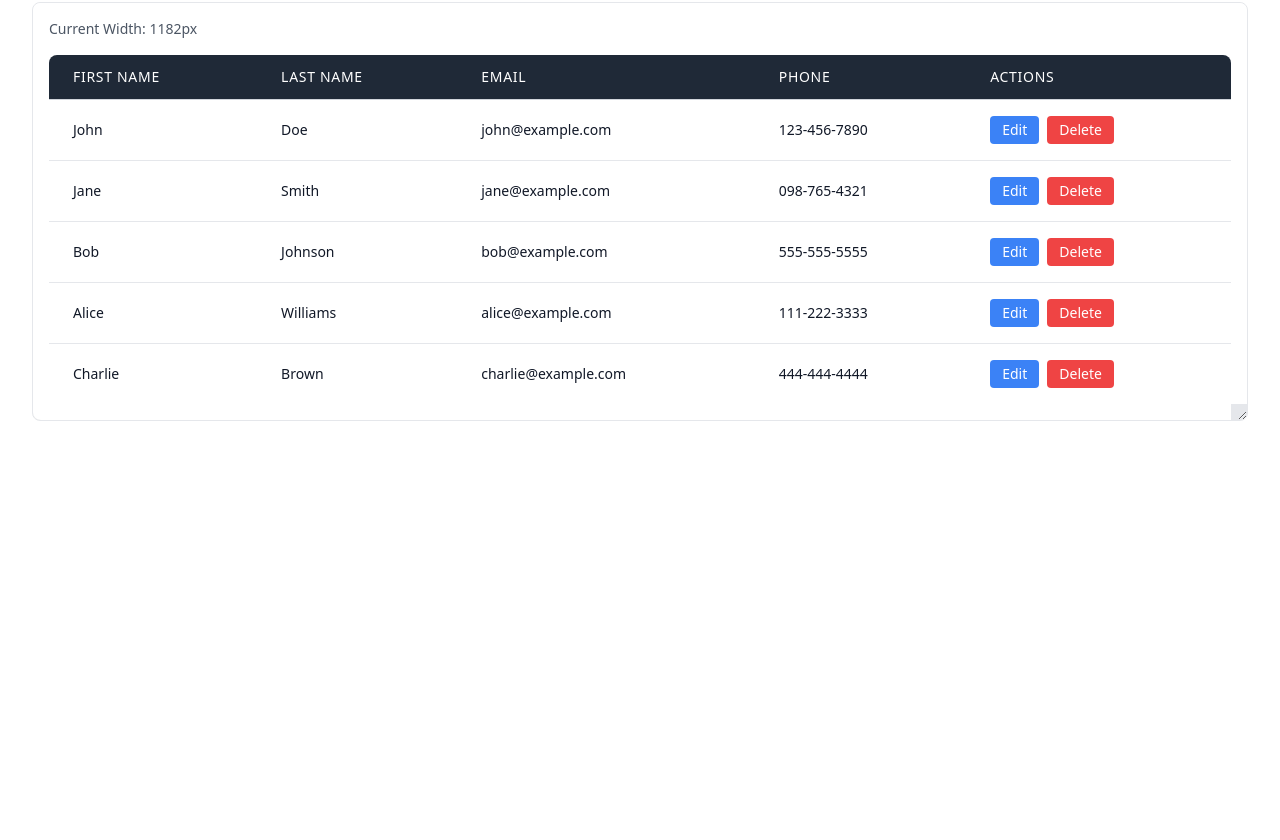
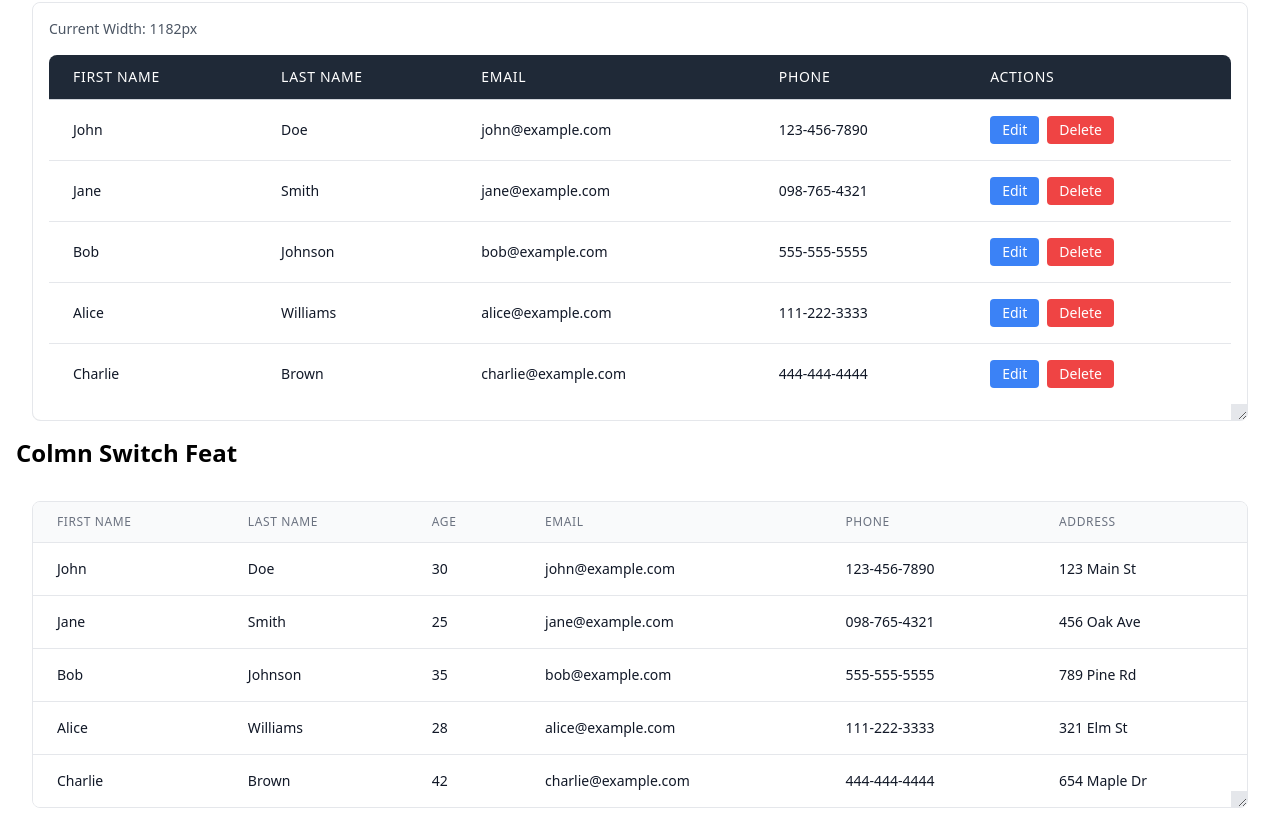
Before and after one commit to harshpathakzz/responsive-table-v2, a React (Vite) app: page / in a window 1280 px wide. Shown: the part 3561-4401 px from the top of the page. Before the commit the page ends 4014 px from the top, so only its background shows below. Built offline with nearby package versions, Linux system fonts and the light colour scheme.

Commit message:
added colm table

```diff
--- a/src/App.tsx
+++ b/src/App.tsx
@@ -6,6 +6,7 @@ import ColumnSwitchTable from './components/ResponsiveSwitchTable';
 import ResponsiveOneColumnSwitchable from './components/ResponsiveOneColumnSwitchable';
 import ColumSwitchAdvance from './components/ColumSwitchAdvance';
 import ResStyle from './components/ResStyle';
+import FeatCol from './components/FeatCol';
 
 
 type Person = {
@@ -135,6 +136,24 @@ function App() {
                 <div className="absolute bottom-0 right-0 w-4 h-4 cursor-se-resize bg-gray-200 hover:bg-gray-300" />
               </div>
             </div>
+            <h1 className="text-2xl font-bold mb-4">Colmn Switch Feat</h1>
+            <div className="p-4">
+                    <div
+                      className="relative overflow-hidden border border-gray-200 rounded-lg"
+                      style={{
+                        resize: 'both',
+                        overflow: 'auto',
+                        minHeight: '200px',
+                        minWidth: '300px',
+                        maxHeight: '800px',
+                        maxWidth: '100%',
+                        backgroundColor: 'white',
+                      }}
+                    >
+                      <FeatCol />
+                      <div className="absolute bottom-0 right-0 w-4 h-4 cursor-se-resize bg-gray-200 hover:bg-gray-300" />
+                    </div>
+                  </div>
       </div>
 
   );
```
